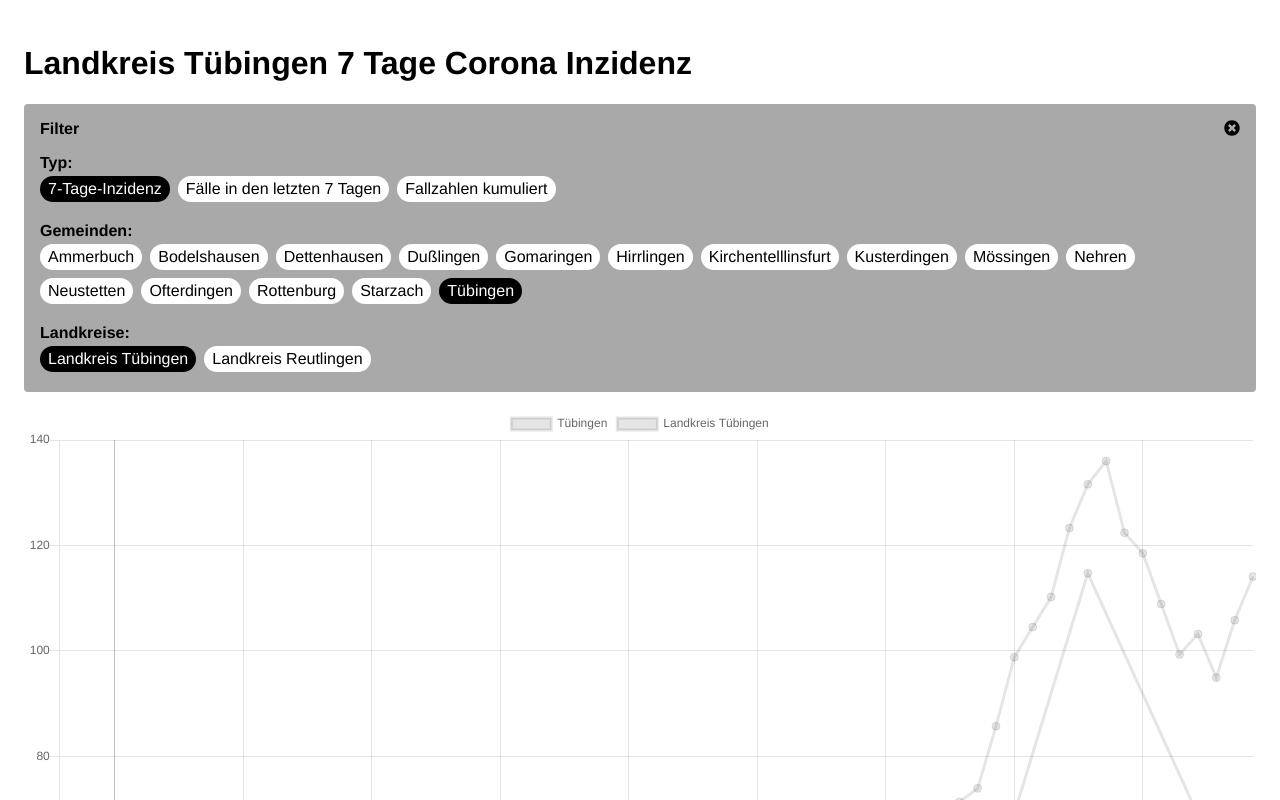
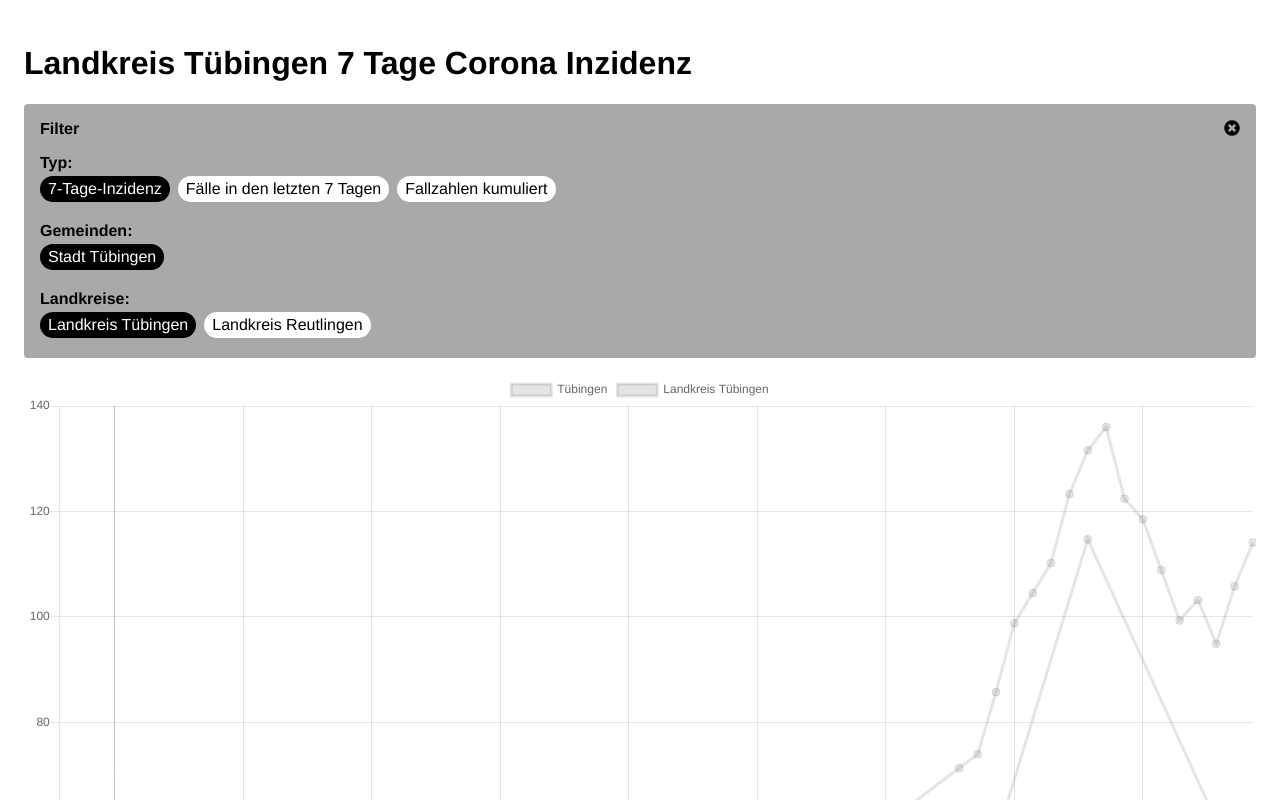
Before and after one commit to joeldomke/corona-incidence-tuebingen, a Vue app: page / in a window 1280 px wide. Shown: the top 800 px of the page. Built offline with nearby package versions, Linux system fonts and the light colour scheme; no server answers.

Commit message:
Remove cities
Remove cities because they are relatively small and the incidince for them probably has low statistical significance

```diff
--- a/src/data/timeline_data.js
+++ b/src/data/timeline_data.js
@@ -6,63 +6,64 @@ export const TimelineCategories = {
 
 export function getTimelineData () {
     return {
-        Ammerbuch: {
-            inhabitants: 11302,
-            category: TimelineCategories.city
-        },
-        Bodelshausen: {
-            inhabitants: 5850,
-            category: TimelineCategories.city
-        },
-        Dettenhausen: {
-            inhabitants: 5390,
-            category: TimelineCategories.city
-        },
-        Dußlingen: {
-            inhabitants: 6241,
-            category: TimelineCategories.city
-        },
-        Gomaringen: {
-            inhabitants: 9077,
-            category: TimelineCategories.city
-        },
-        Hirrlingen: {
-            inhabitants: 3135,
-            category: TimelineCategories.city
-        },
-        Kirchentelllinsfurt: {
-            inhabitants: 5642,
-            category: TimelineCategories.city
-        },
-        Kusterdingen: {
-            inhabitants: 8629,
-            category: TimelineCategories.city
-        },
-        Mössingen: {
-            inhabitants: 20455,
-            category: TimelineCategories.city
-        },
-        Nehren: {
-            inhabitants: 4376,
-            category: TimelineCategories.city
-        },
-        Neustetten: {
-            inhabitants: 3715,
-            category: TimelineCategories.city
-        },
-        Ofterdingen: {
-            inhabitants: 5182,
-            category: TimelineCategories.city
-        },
-        Rottenburg: {
-            inhabitants: 43843,
-            category: TimelineCategories.city
-        },
-        Starzach: {
-            inhabitants: 4335,
-            category: TimelineCategories.city
-        },
+        // Ammerbuch: {
+        //     inhabitants: 11302,
+        //     category: TimelineCategories.city
+        // },
+        // Bodelshausen: {
+        //     inhabitants: 5850,
+        //     category: TimelineCategories.city
+        // },
+        // Dettenhausen: {
+        //     inhabitants: 5390,
+        //     category: TimelineCategories.city
+        // },
+        // Dußlingen: {
+        //     inhabitants: 6241,
+        //     category: TimelineCategories.city
+        // },
+        // Gomaringen: {
+        //     inhabitants: 9077,
+        //     category: TimelineCategories.city
+        // },
+        // Hirrlingen: {
+        //     inhabitants: 3135,
+        //     category: TimelineCategories.city
+        // },
+        // Kirchentelllinsfurt: {
+        //     inhabitants: 5642,
+        //     category: TimelineCategories.city
+        // },
+        // Kusterdingen: {
+        //     inhabitants: 8629,
+        //     category: TimelineCategories.city
+        // },
+        // Mössingen: {
+        //     inhabitants: 20455,
+        //     category: TimelineCategories.city
+        // },
+        // Nehren: {
+        //     inhabitants: 4376,
+        //     category: TimelineCategories.city
+        // },
+        // Neustetten: {
+        //     inhabitants: 3715,
+        //     category: TimelineCategories.city
+        // },
+        // Ofterdingen: {
+        //     inhabitants: 5182,
+        //     category: TimelineCategories.city
+        // },
+        // Rottenburg: {
+        //     inhabitants: 43843,
+        //     category: TimelineCategories.city
+        // },
+        // Starzach: {
+        //     inhabitants: 4335,
+        //     category: TimelineCategories.city
+        // },
         Tübingen: {
+            displayName: 'Stadt Tübingen',
             inhabitants: 91506,
             category: TimelineCategories.city
         },
--- a/src/views/Home.vue
+++ b/src/views/Home.vue
@@ -42,7 +42,7 @@
                    @click="changeTimelineSelection(cityName)"
                    class="filterCheckbox"
                    :class="[selectedTimelines.includes(cityName) ? 'selected' : '']">
-                {{ cityName }}
+                {{ getDisplayName(cityName) }}
               </div>
             </div>
           </div>
@@ -331,7 +331,11 @@ export default {
      */
     cityNamesByTimelineCategory(timelineCategory) {
       const allCityNames = Object.keys(this.timelineData);
-      return allCityNames.filter(cityName => this.timelineData[cityName].category === timelineCategory)
+      return allCityNames.filter(cityName => this.timelineData[cityName].category === timelineCategory);
+    },
+    getDisplayName(cityDictName) {
+      const displayName = this.timelineData[cityDictName].displayName;
+      return displayName !== undefined ? displayName : cityDictName;
     },
     round(num, digits = 1) {
       return Math.round(num * Math.pow(10, digits)) / Math.pow(10, digits)
```
